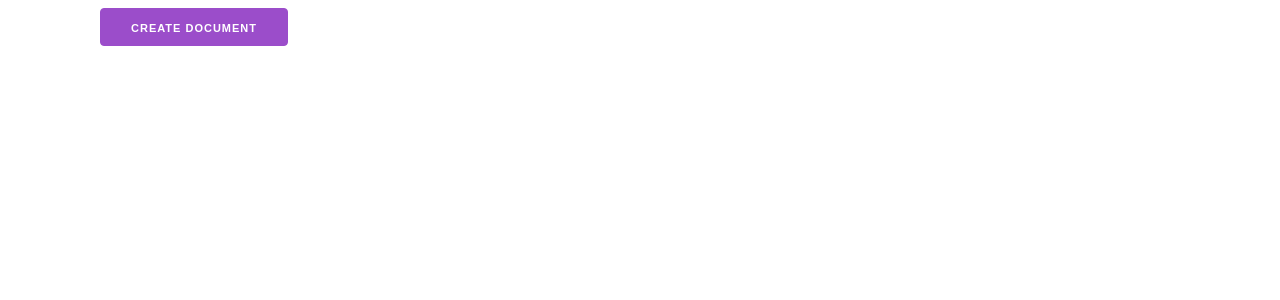
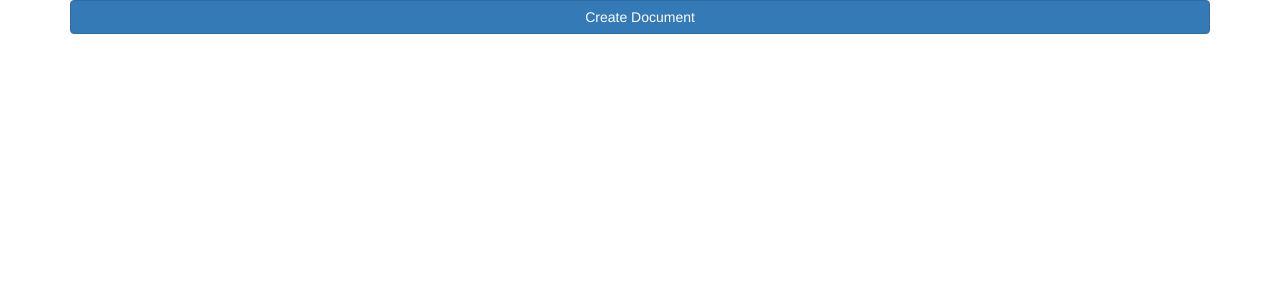
Before and after one commit to 2metres/outfit-schema-sketch, a React app: page / in a window 1280 px wide. Shown: the top 300 px of the page. Built offline with nearby package versions, Linux system fonts and the light colour scheme; the HTML template or start-up script is replaced by a standard one.

Commit message:
Swap out bootstrap for milligram

```diff
--- a/package.json
+++ b/package.json
@@ -30,6 +30,7 @@
     "neutrino-preset-react": "^7.4.0"
   },
   "dependencies": {
+    "bootstrap": "^3.3.7",
     "change-case": "^3.0.1",
     "milligram": "^1.3.0",
     "react": "^16.2.0",
--- a/src/containers/App.js
+++ b/src/containers/App.js
@@ -28,7 +28,7 @@ class App extends Component {
     if (!this.state.settings) {
       return (
         <div className='container'>
-          <button onClick={this.getSettings}>Create Document</button>
+          <button className="btn btn-primary btn-block" onClick={this.getSettings}>Create Document</button>
         </div>
       );
     }
--- a/src/index.js
+++ b/src/index.js
@@ -2,7 +2,7 @@ import React from 'react';
 import { render } from 'react-dom';
 import { AppContainer } from 'react-hot-loader';
 
-import 'milligram';
+import '../node_modules/bootstrap/dist/css/bootstrap.css';
 
 import App from './containers/App';
 
```
